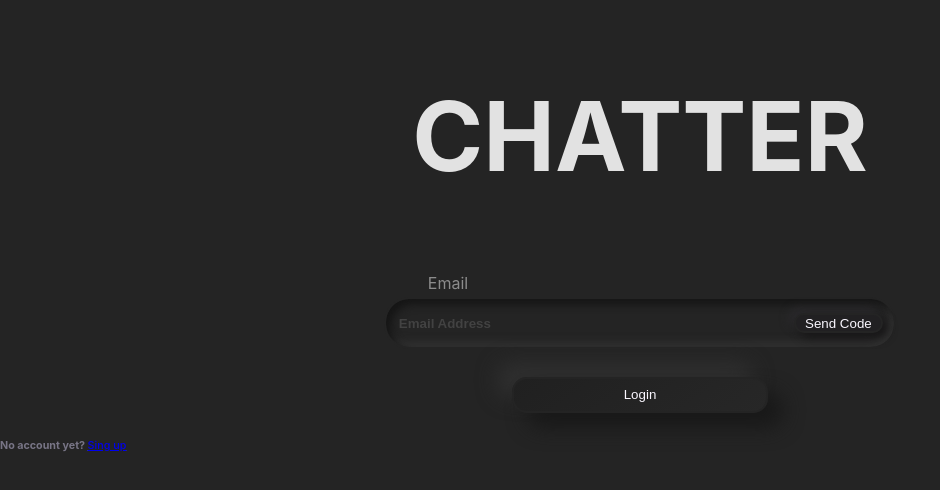
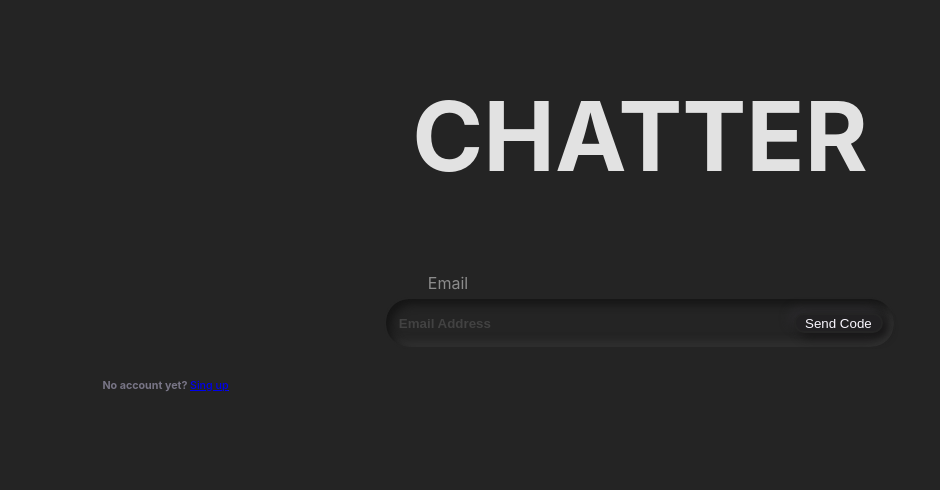
Before and after one commit to samimmbt/Chatter, a React (Vite) app: page / in a window 1280 px wide. Shown: the top 490 px of the page, without its empty margins (0-940 px from the left). Built offline with nearby package versions, Linux system fonts and the light colour scheme.

Commit message:
Update login logic

```diff
--- a/src/components/Login.jsx
+++ b/src/components/Login.jsx
@@ -1,16 +1,34 @@
-import { Link } from "react-router-dom"
+import { Link,useNavigate } from "react-router-dom"
 import Button from "./Button/Button"
 import Verfier from "./Verifier/Verifier"
-import { useState } from "react"
+import { useState,useEffect } from "react"
+import socketIO from 'socket.io-client';
+import sendTo from './Verifier/EmailHandler'
+// const socket = socketIO.connect('http://localhost:3000');
 const Login = () => {
     const [emailin, setemailin] = useState()
-    const [disabled, setDisabled] = useState()
+    const [disabled, setDisabled] = useState(true)
     const [codeSent, setCodeSent] = useState(false)
+    const usr = localStorage.getItem('usr');
+    const userObj = JSON.parse(usr);
+    const navigate = useNavigate();
+
+    useEffect(() => {
+        if (!userObj || !userObj.logged) {
+            console.log('Not logged in');
+            navigate('/'); // Redirect to login page
+        } else {
+            console.log('User is logged in');
+            navigate('/app');
+        }
+    }, []);
     const sendCode = () => {
         setCodeSent(true)
+        sendTo().then().catch();
     }
     const timer = (state) => {
         setDisabled(state)
+        console.log(state);
     }
     const email = (value) => {
         setemailin(value)
@@ -20,14 +38,17 @@ const Login = () => {
         h1: {
             textAlign: "center",
             fontSize: "6em"
+        },
+        h6: {
+            marginLeft: "8%"
         }
     }
     return (
         <div className="parent_parent">
             <h1 style={style.h1}>CHATTER</h1>
-            <Verfier id="email" getVerifedValue={email} timeout={timer}/>
-            <Button id="login" value='Login' click={sendCode} disable={disabled} />
-            <h6 id="h6-login-signup">No account yet? <div className="link"><Link to={'../signup'}>Sing up</Link></div></h6>
+            <Verfier id="email" getVerifedValue={email} timeout={timer} />
+            {emailin && <Button id="login" value='Login' click={sendCode} disable={disabled} />}
+            <h6 id="h6-login-signup" style={style.h6}>No account yet? <div className="link"><Link to={'signup'}>Sing up</Link></div></h6>
         </div>
     )
 }
--- a/src/main.jsx
+++ b/src/main.jsx
@@ -2,38 +2,40 @@ import React from 'react'
 import ReactDOM from 'react-dom/client'
 import App from './App.jsx'
 import './index.css'
-import {
-  createBrowserRouter,
-  RouterProvider,
-} from "react-router-dom";
+import { createBrowserRouter, RouterProvider, } from "react-router-dom";
 import "./index.css";
 import ErrorPage from './components/Error/ErrorPage.jsx';
 import Login from './components/Login.jsx';
 import Signup from './components/Signup.jsx';
+import ChatContainer from './ChatContainer.jsx';
 
 const router = createBrowserRouter([
   {
     path: "/",
     element: <Login />,
     errorElement: <ErrorPage />,
+  },
+  {
+    path: "/signup",
+    element: <Signup />,
+    errorElement: <ErrorPage />
+  },
+  {
+    path: "/app",
+    element: <App />,
+    errorElement: <ErrorPage />,
     children:
       [
         {
-          path: "app",
-          element: <App/>,
-          children: [
-            {
-              path: "../signup",
-              element: <Signup />
-            },
-          ]
-        },
+          index:true,
+          element: <ChatContainer />,
+        }
       ]
   }
 ]);
 
 ReactDOM.createRoot(document.getElementById('root')).render(
-  <React.StrictMode>
+  // <React.StrictMode>
     <RouterProvider router={router} />
-  </React.StrictMode>
+  ///* </React.StrictMode> */
 )
```
